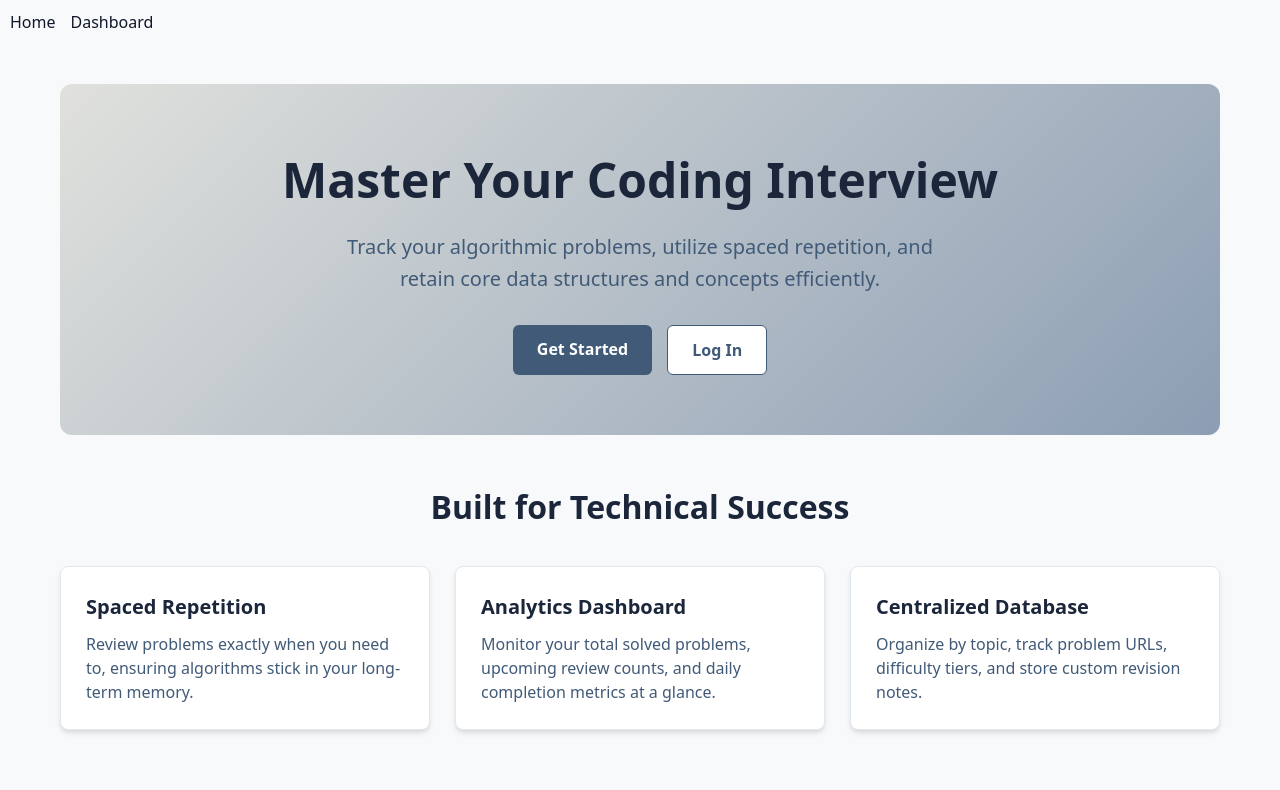
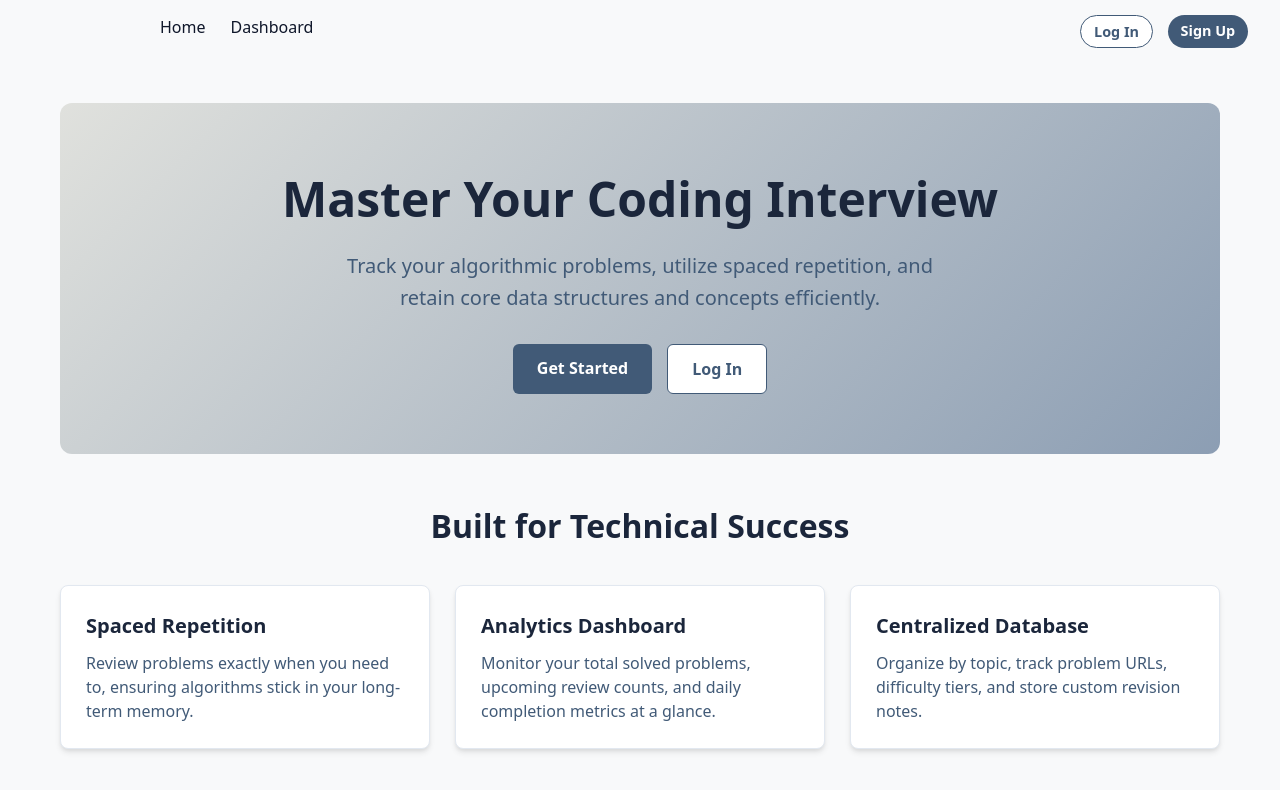
Before and after one commit to klin0513/Leetcode_Spaced_Repetition_Tracker, a React app in the folder frontend/: page / in a window 1280 px wide. Shown: the top 790 px of the page. Built offline with nearby package versions, Linux system fonts and the light colour scheme; the HTML template or start-up script is replaced by a standard one.

Commit message:
added routes for register and login pages; added signup/login btns to nav bar

```diff
--- a/frontend/src/App.css
+++ b/frontend/src/App.css
@@ -7,3 +7,32 @@
 .nav-link:hover {
   transform: scale(0.9);
 }
+
+/* *****login/signup buttons***** */
+.nav-btn {
+  padding: 0.3rem .8rem;
+  font-size: .9rem;
+  font-weight: 600;
+  text-decoration: none;
+  border-radius: 20px;
+  transition: all 0.2s ease;
+}
+
+.nav-btn-login {
+  background-color: white;
+  color: #415a77;
+  border: 1px solid #415a77;
+}
+
+.nav-btn-login:hover {
+  background-color: #ebf8ff;
+}
+
+.nav-btn-signup {
+  background-color: #415a77;
+  color: white;
+}
+
+.nav-btn-signup:hover {
+  background-color: #778da9;
+}
--- a/frontend/src/App.jsx
+++ b/frontend/src/App.jsx
@@ -2,6 +2,8 @@ import { BrowserRouter, Routes, Route, Link } from "react-router-dom";
 import "./App.css";
 import Landing from "./pages/Landing";
 import Dashboard from "./pages/Dashboard";
+import Register from "./pages/Register";
+import Login from "./pages/Login";
 
 function App() {
   return (
@@ -11,24 +13,36 @@ function App() {
         style={{
           position: "sticky",
           top: "0",
-          padding: "10px",
+          padding: "0.9375rem 2rem 0.9375rem 10rem",
           background: "#f8f9fa",
           display: "flex",
-          gap: "15px",
         }}
       >
+        <div style={{ display: "flex", gap: "25px" }}>
           <Link to="/" className="nav-link">
             Home
           </Link>
           <Link to="/dashboard" className="nav-link">
             Dashboard
           </Link>
+        </div>
+
+        <div style={{ display: "flex", gap: "15px", marginLeft: "auto" }}>
+          <Link to="/login" className="nav-link nav-btn nav-btn-login">
+            Log In
+          </Link>
+          <Link to="/register" className="nav-link nav-btn nav-btn-signup">
+            Sign Up
+          </Link>
+        </div>
       </nav>
 
       {/* routes to swap pages */}
       <Routes>
         <Route path="/" element={<Landing />} />
         <Route path="/dashboard" element={<Dashboard />} />
+        <Route path="/register" element={<Register />} />
+        <Route path="/login" element={<Login />} />
       </Routes>
     </BrowserRouter>
   );
```
Lines whose indentation alone changed are shown as unchanged.
